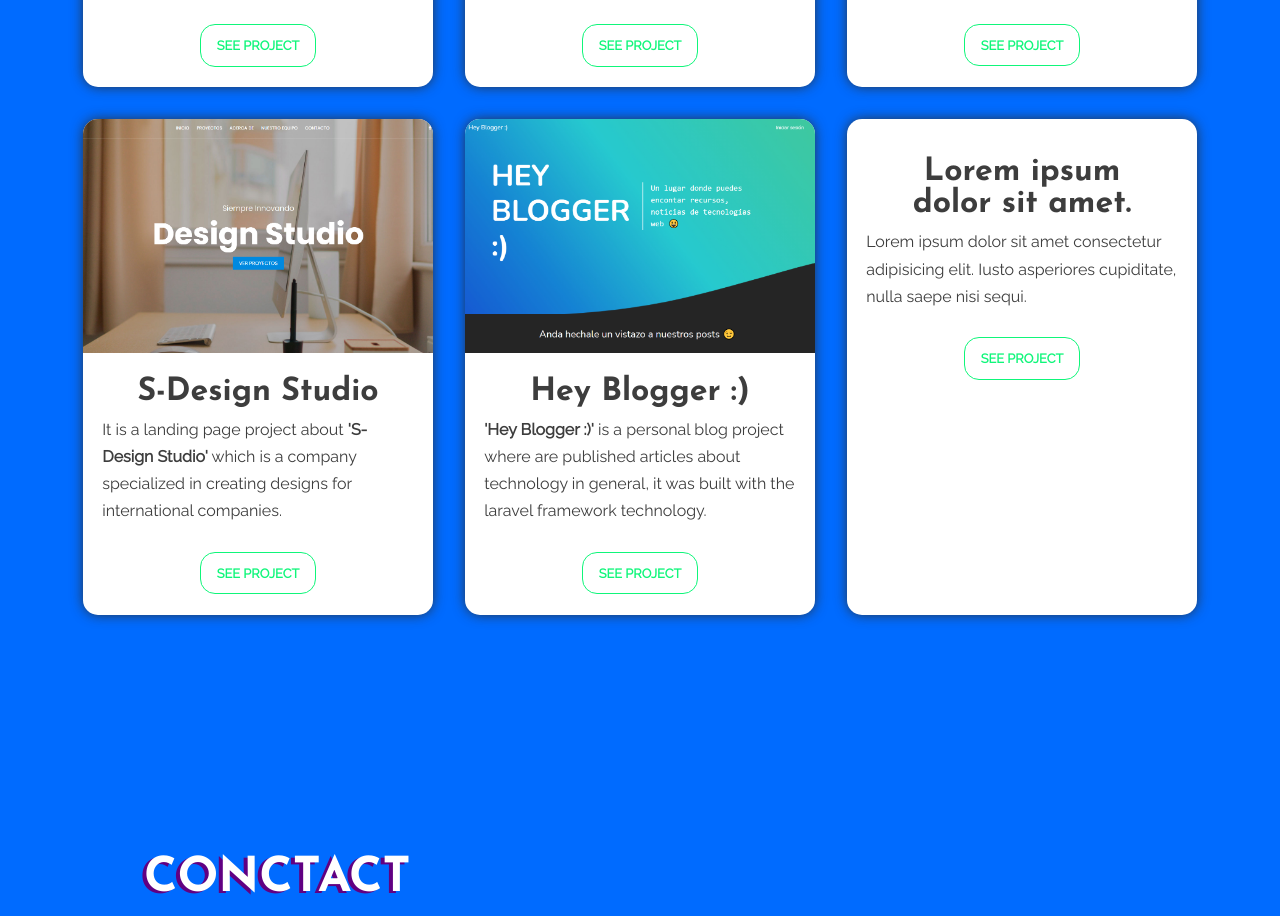
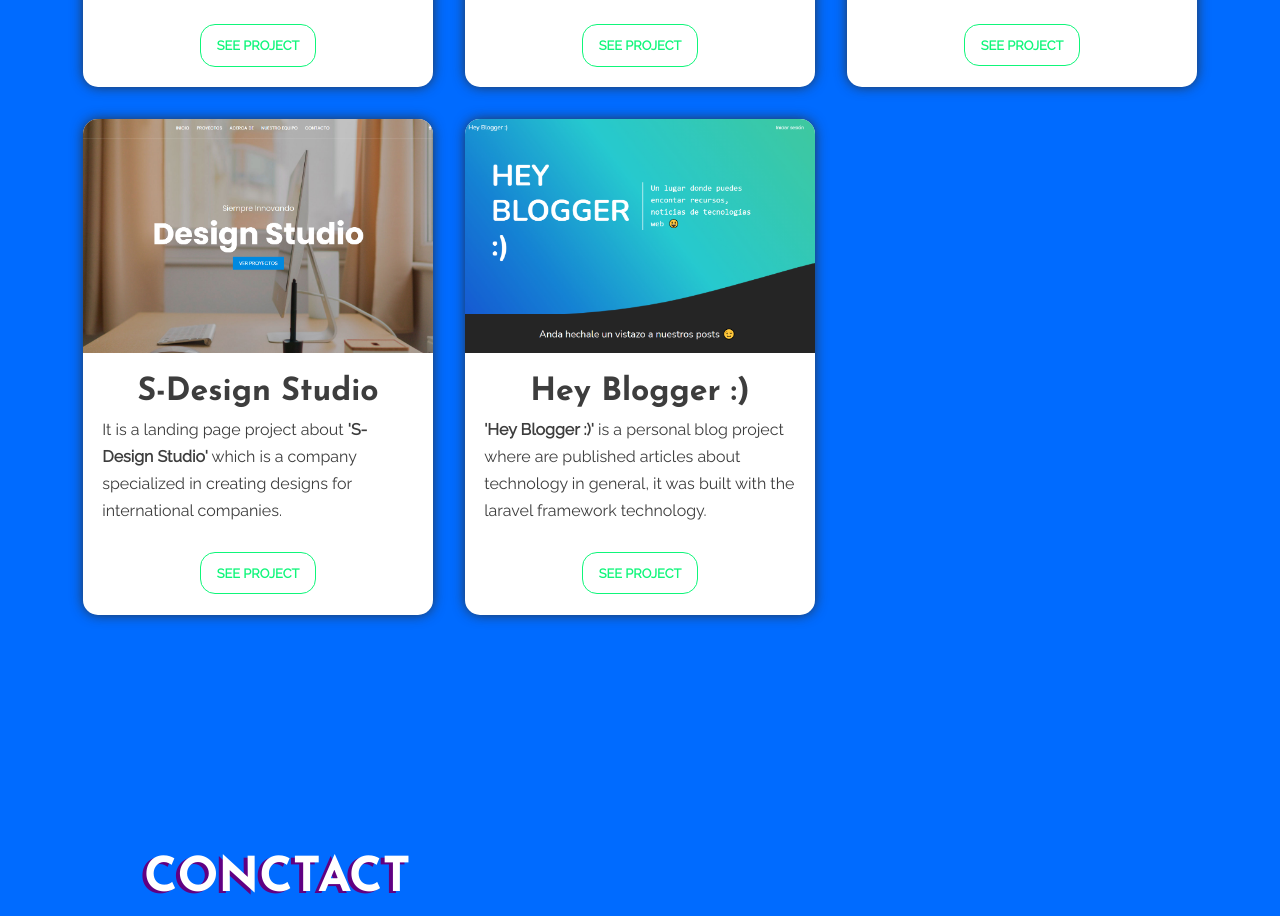
Before and after one commit to david-dc381/Portfolio, a plain HTML site: page index.html in a window 1280 px wide. Shown: the part 1867-2783 px from the top of the page. Drawn offline with nearby package versions, Linux system fonts and the light colour scheme.

Commit message:
Se eliminó el último proyecto de la sección portafolio

```diff
--- a/index.html
+++ b/index.html
@@ -256,26 +256,6 @@
           </div>
         </div>
 
-        <div class="card">
-          <div class="card__header">
-            <div class="card__figure">
-              <div class="card__image">
-                <img src="" alt="">
-              </div>
-            </div>
-          </div>
-
-          <div class="card__body">
-            <h2 class="card__title">Lorem ipsum dolor sit amet.</h2>
-            <p class="card__copy">Lorem ipsum dolor sit amet consectetur adipisicing elit. Iusto asperiores cupiditate, nulla saepe nisi sequi.</p>
-          </div>
-
-          <div class="card__footer">
-            <div class="card__actions">
-              <a href="#" class="btn btn-primary">SEE PROJECT</a>
-            </div>
-          </div>
-        </div>
       </div>
     </section>
     <!-- End section portfolio -->
```
